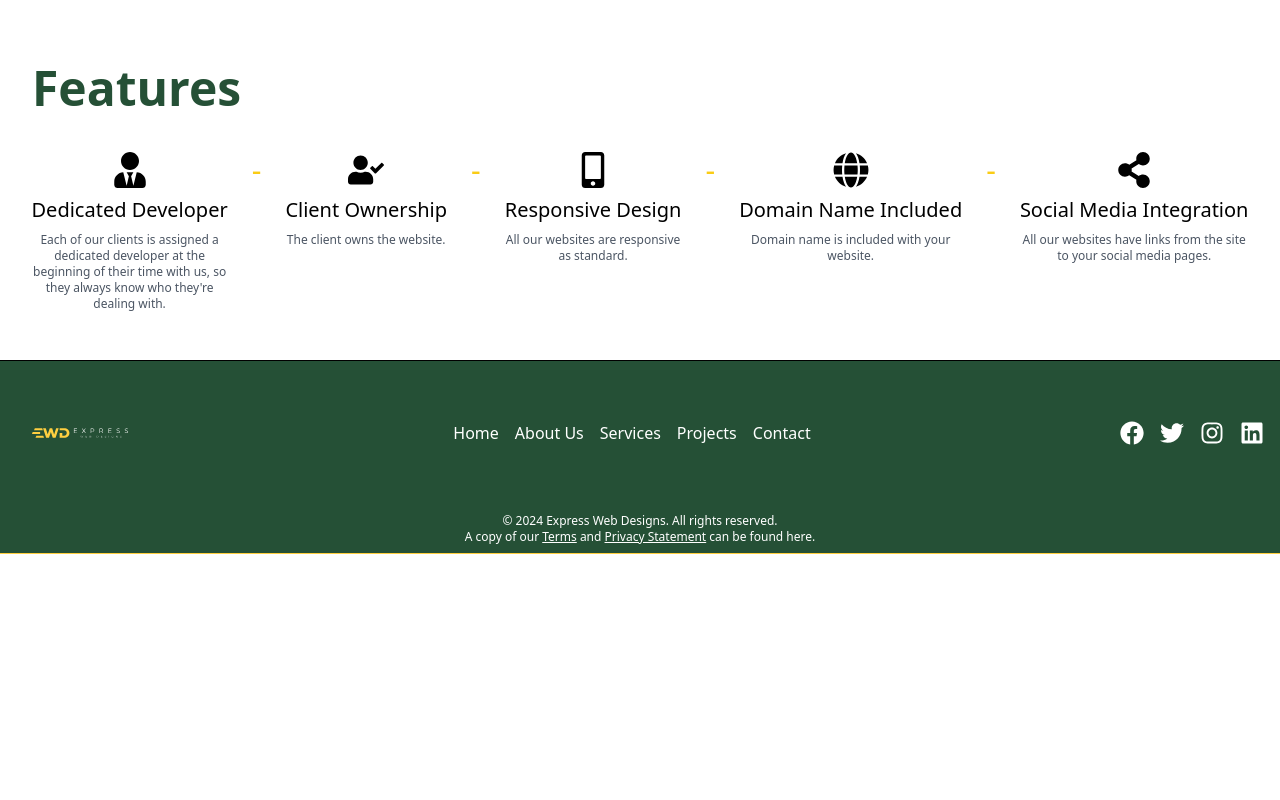
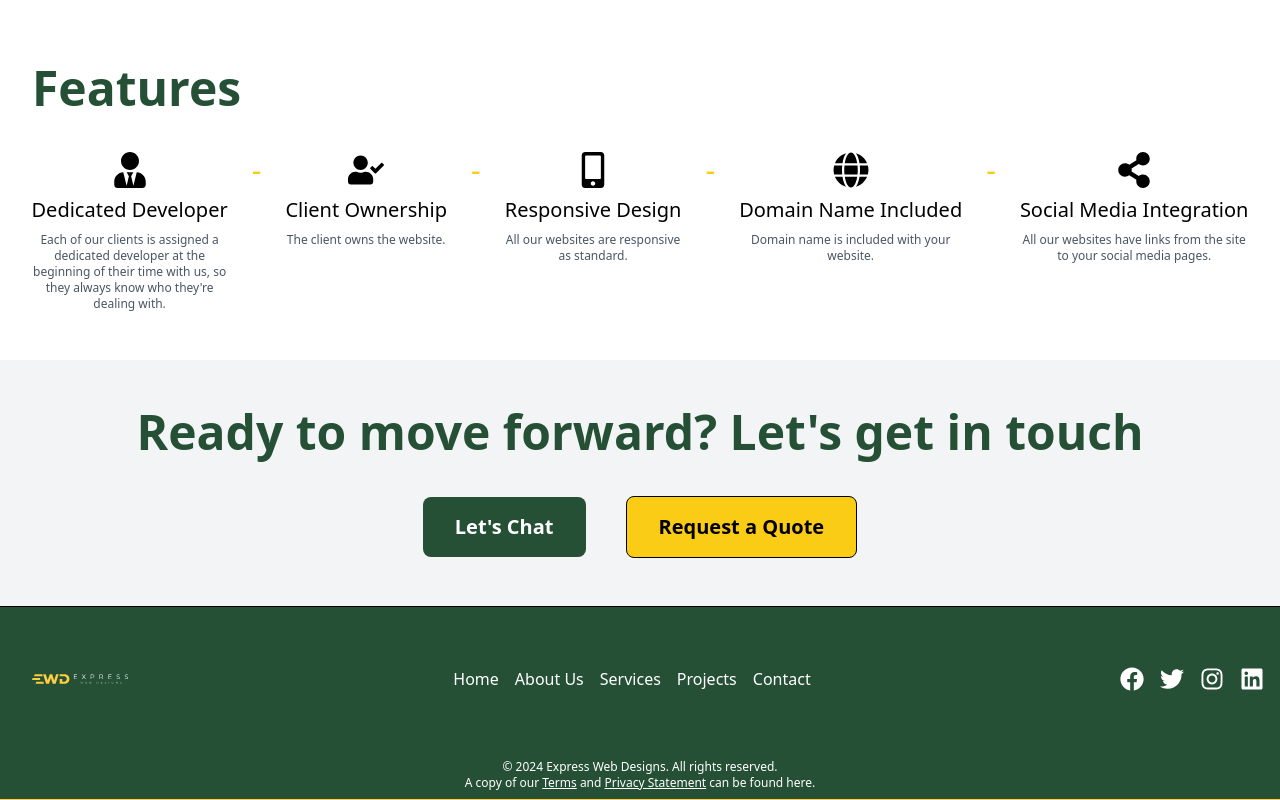
Before and after one commit to jdm1991/final-express, a Next.js app: page /webDesign in a window 1280 px wide. Shown: the part 2480-3280 px from the top of the page. Before the commit the page ends 3034 px from the top, so only its background shows below. Built offline with nearby package versions, Linux system fonts and the light colour scheme.

Commit message:
GetInTouch section added

```diff
--- /dev/null
+++ b/src/app/components/GetInTouch.jsx
@@ -0,0 +1,26 @@
+// ContactSection.js
+export default function GetInTouch() {
+  return (
+    <section className="bg-gray-100 py-12">
+      <div className="max-w-7xl mx-auto px-8 sm:px-6 lg:px-8">
+        <h2 className="text-4xl md:text-5xl font-bold text-[#255036] mb-10 text-center">
+          Ready to move forward? Let's get in touch
+        </h2>
+        <div className="flex justify-center items-center space-x-10">
+          <a
+            href="tel:+1234567890"
+            className="bg-[#255036] text-white py-4 px-8 rounded-lg text-xl font-bold hover:bg-[#1c3d2a] hover:scale-105 transition-all duration-300"
+          >
+            Let's Chat
+          </a>
+          <a
+            href="/contact"
+            className="bg-yellow-400 text-black py-4 px-8 rounded-lg text-xl font-bold border border-black hover:bg-yellow-500 hover:scale-105 transition-all duration-300"
+          >
+            Request a Quote
+          </a>
+        </div>
+      </div>
+    </section>
+  );
+}
--- a/src/app/webDesign/page.jsx
+++ b/src/app/webDesign/page.jsx
@@ -2,6 +2,7 @@
 import Process from "../components/Process";
 import Features from "../components/Features"
 import SmallPortfolio from "../components/SmallPortfolio"
+import GetInTouch from "../components/GetInTouch"
 
 export default function WebsiteDesign() {
   return (
@@ -248,6 +249,7 @@ export default function WebsiteDesign() {
       <SmallPortfolio />
       <Process />
       <Features />
+      <GetInTouch />
     </div>
   );
 }
```
Also changed, not shown: src/app/components/QuoteForm.jsx (added).
